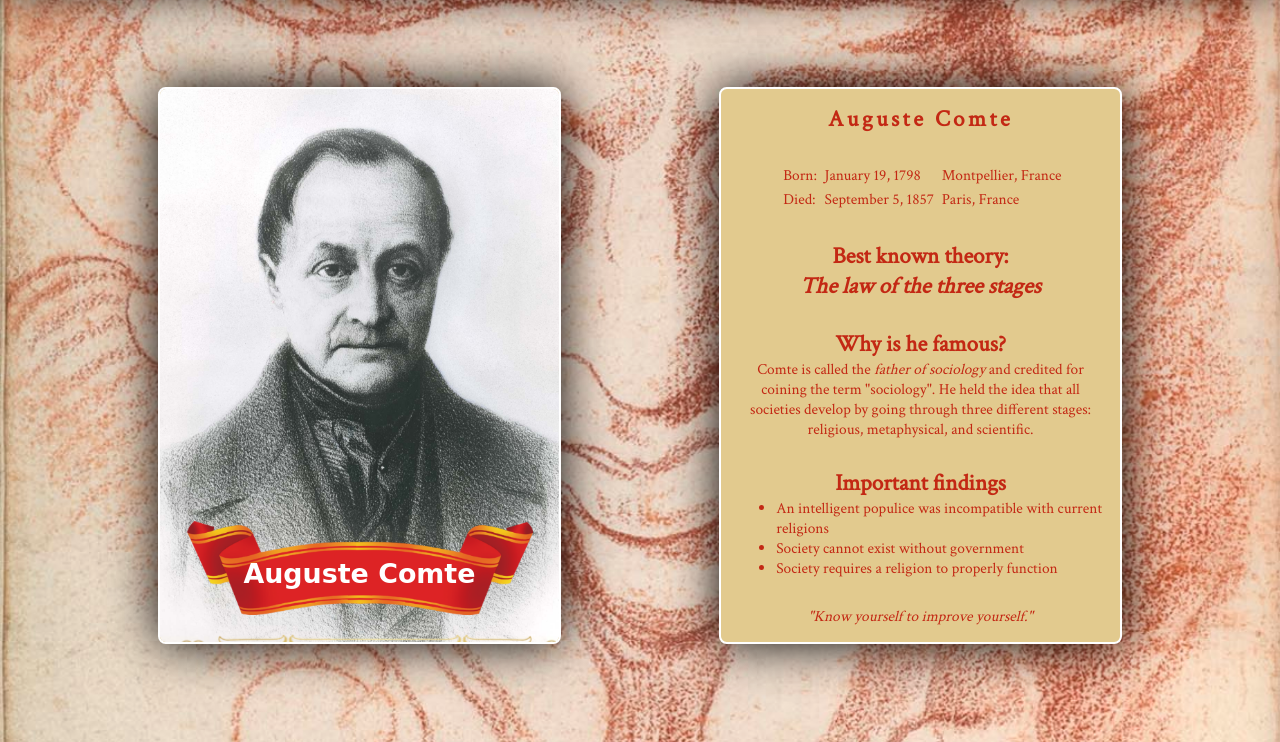
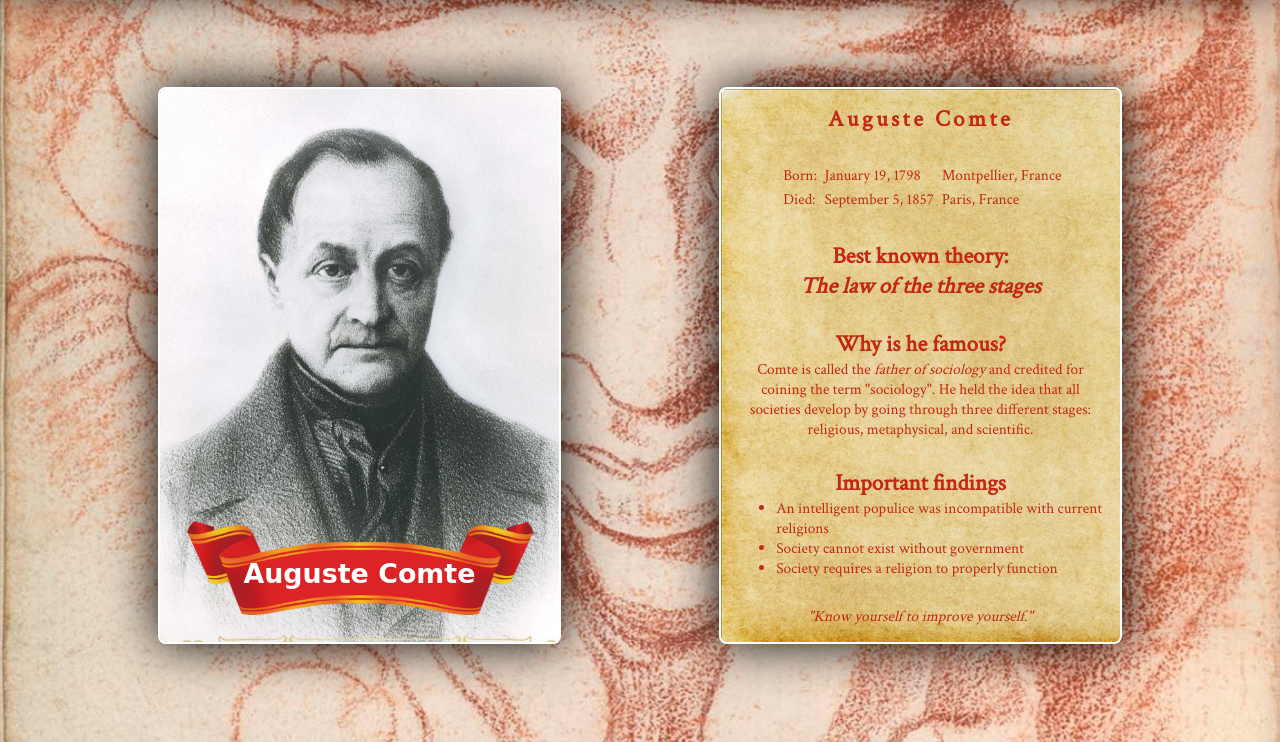
Before and after one commit to Grosserly/sociology-trading-cards, a plain HTML site: page index.html in a window 1280 px wide. Shown: the part 58-800 px from the top of the page. Drawn offline with Linux system fonts and the light colour scheme; a web font is replaced by a local one.

Commit message:
Update style.css

```diff
--- a/style.css
+++ b/style.css
@@ -6,7 +6,7 @@
 }
 
 :root {
-	--parchment: #E2CA8E url("parchment-paper.jpg");
+	--parchment: #E2CA8E url("img/parchment-paper.jpg");
 	--radius: .5em;
 }
 
```
